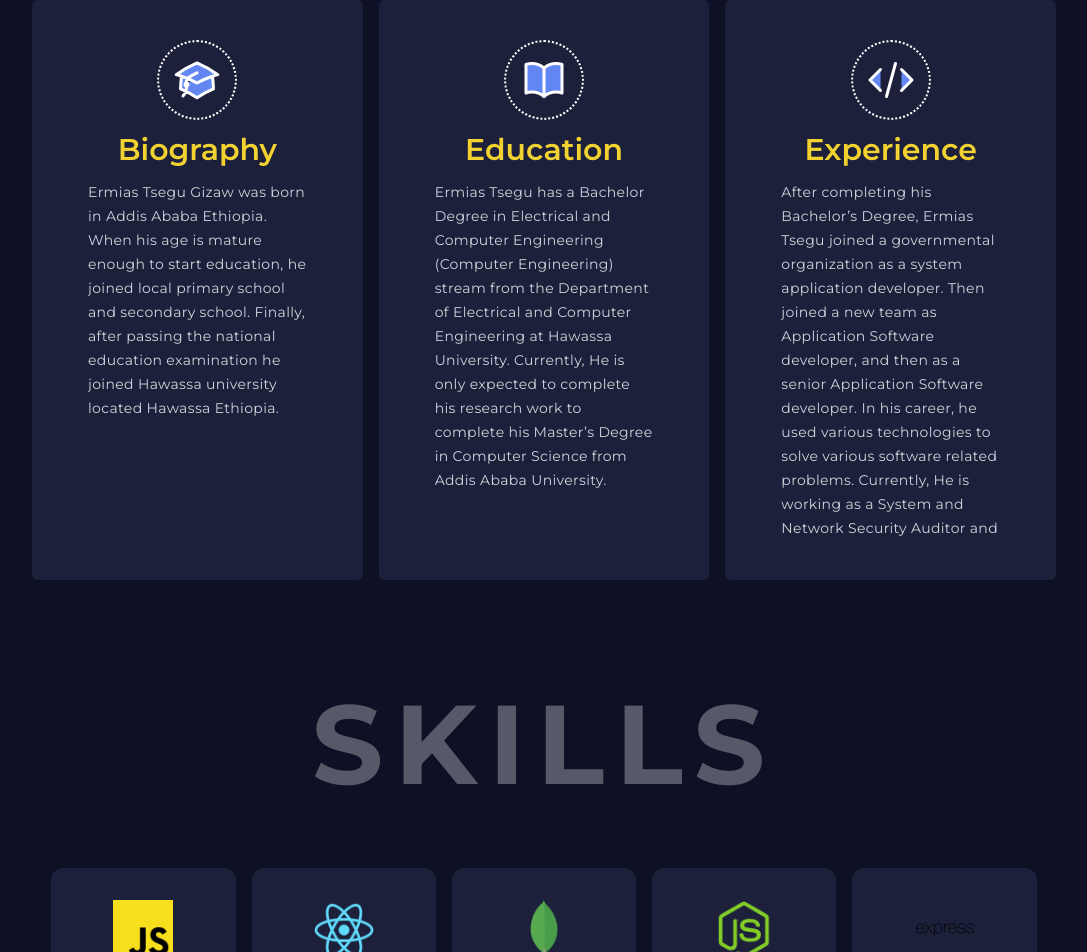
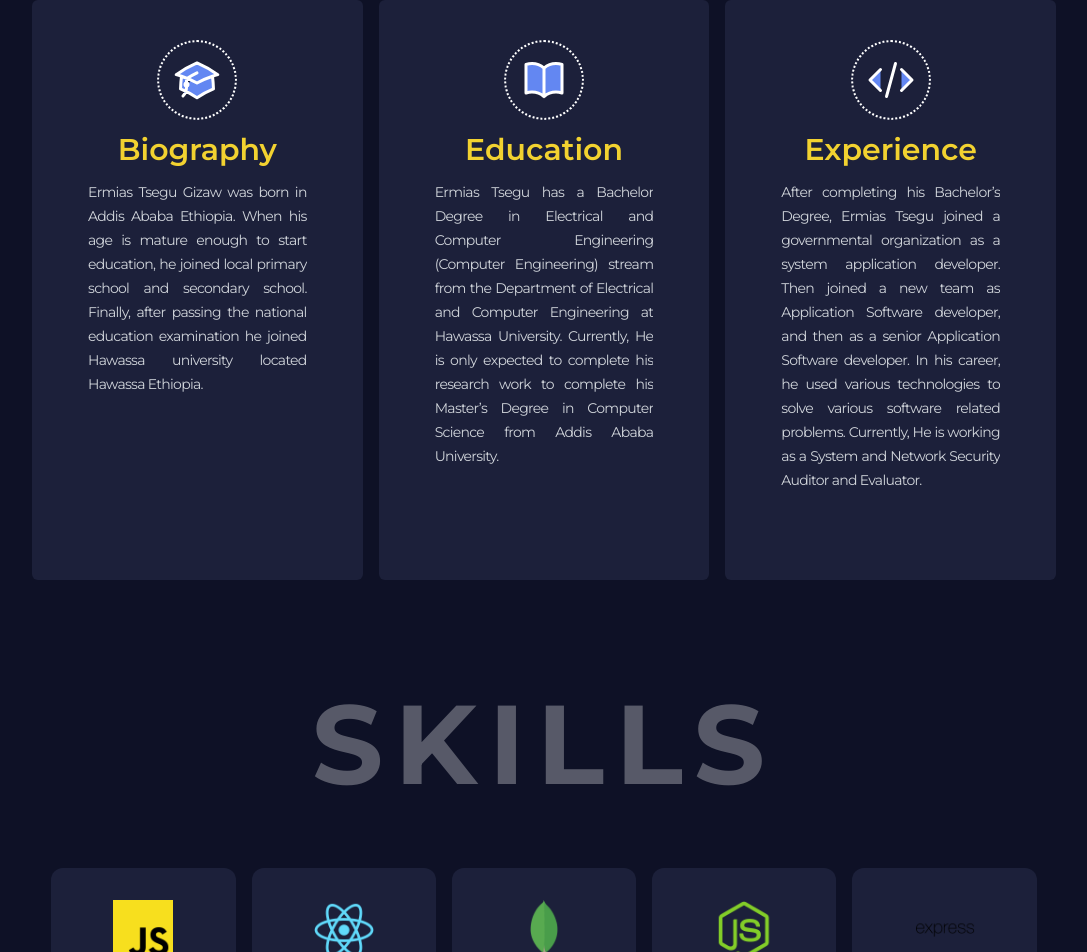
Before and after one commit to yetabalij/portfolio, a React (Create React App) app: page / in a window 1280 px wide. Shown: the part 1088-2040 px from the top of the page, without its empty margins (96-1183 px from the left). Built offline with nearby package versions, Linux system fonts and the light colour scheme.

Commit message:
text style modified to justify.

```diff
--- a/src/Components/Card.js
+++ b/src/Components/Card.js
@@ -13,7 +13,7 @@ const Card = (props) => {
           {props.biography}
         </div>
         <div className="lg:h-[60vh] xl:h-[45vh] 2xl:h-[35vh] overflow-hidden">
-          <p className="text-sm lg:text-md font-light lg:font-normal tracking-wide leading-6 text-gray-300">
+          <p className="text-sm lg:text-md font-light lg:font-normal tracking-tighter leading-6 text-gray-300 text-justify">
             {props.paragraph}
           </p>
         </div>
```
